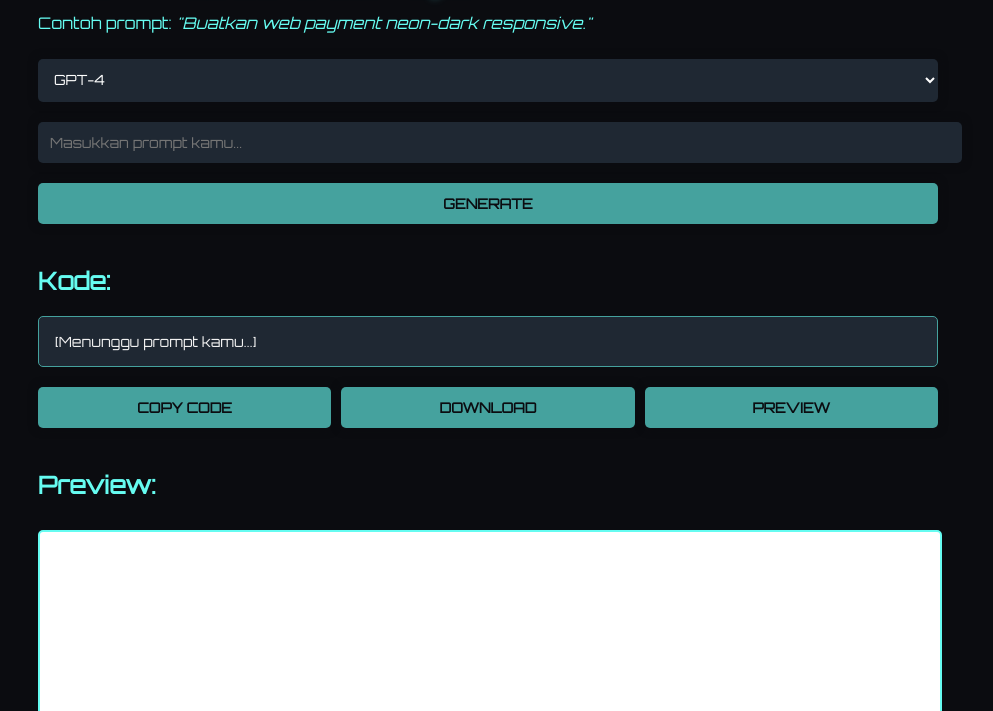
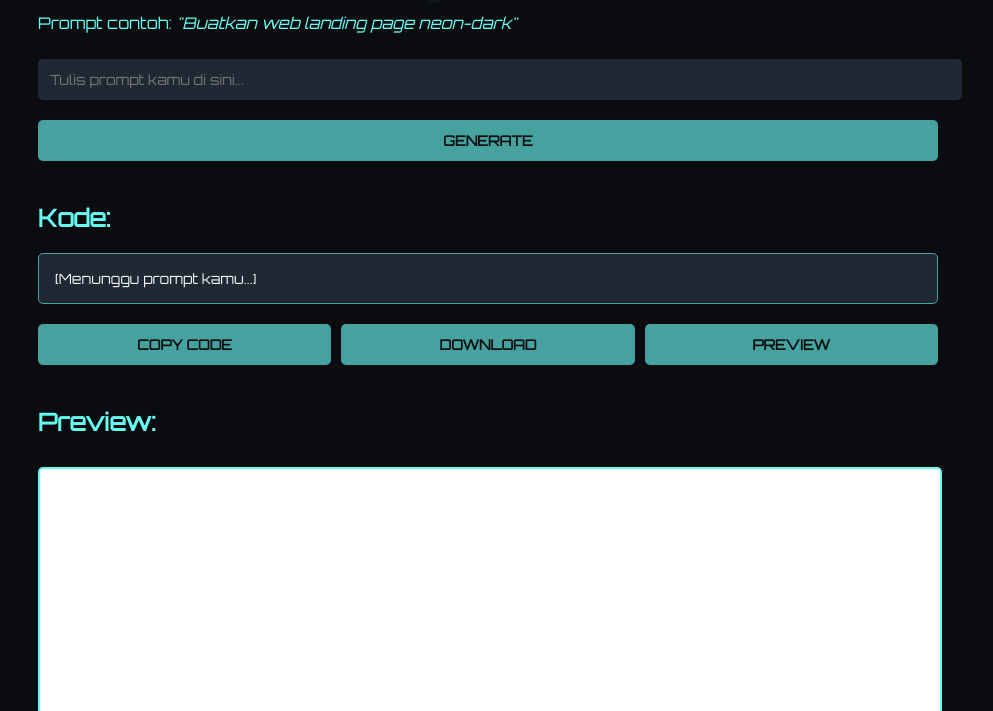
Before and after one commit to jamal51-cloud/webhtml, a plain HTML site: page index.html in a window 1280 px wide. Shown: the part 89-800 px from the top of the page, without its empty margins (152-1145 px from the left). Drawn offline with Linux system fonts and the light colour scheme.

Commit message:
Update index.html

```diff
--- a/index.html
+++ b/index.html
@@ -1,8 +1,8 @@
 <!DOCTYPE html>
-<html lang="en">
+<html lang="id">
 <head>
-  <meta charset="UTF-8" />
-  <title>MOD AI Web Builder</title>
+  <meta charset="UTF-8">
+  <title>MOD AI Web Generator (OpenAI)</title>
   <link href="https://fonts.googleapis.com/css2?family=Orbitron&display=swap" rel="stylesheet">
   <style>
     body {
@@ -19,7 +19,7 @@
       margin-bottom: 0.5rem;
       text-shadow: 0 0 10px #66fcf1;
     }
-    input, select, button, textarea {
+    input, button, textarea {
       width: 100%;
       padding: 12px;
       margin: 10px 0;
@@ -29,7 +29,6 @@
       font-family: 'Orbitron', monospace;
       font-size: 14px;
       border-radius: 5px;
-      box-shadow: 0 0 10px #0b0c10;
     }
     button {
       cursor: pointer;
@@ -37,7 +36,6 @@
       background: #45a29e;
       color: #0b0c10;
       text-transform: uppercase;
-      transition: 0.2s;
     }
     button:hover {
       background: #66fcf1;
@@ -69,15 +67,10 @@
 </head>
 <body>
   <h1>MOD AI Web Generator (OpenAI)</h1>
-  <p>Contoh prompt: <i>"Buatkan web payment neon-dark responsive."</i></p>
+  <p>Prompt contoh: <i>"Buatkan web landing page neon-dark"</i></p>
 
-  <select id="modelSelect">
-    <option value="gpt-4">GPT-4</option>
-    <option value="gpt-3.5-turbo">GPT-3.5 Turbo</option>
-  </select>
-
-  <input id="userInput" placeholder="Masukkan prompt kamu..." />
-  <button onclick="generateCode()">Generate</button>
+  <input id="userInput" placeholder="Tulis prompt kamu di sini..." />
+  <button onclick="generateCode()">GENERATE</button>
 
   <h2 style="margin-top:2rem;">Kode:</h2>
   <div id="codeOutput" class="code-output">[Menunggu prompt kamu...]</div>
@@ -92,11 +85,10 @@
   <iframe id="previewFrame"></iframe>
 
   <script>
-    const apiKey = "pk-pIWAlRroXTOAigkWdHcYvmlmgzEQXuoMWbVAaLAVZswSRbEB";
+    const OPENAI_API_KEY = "ISI_APIKEY_KAMU_DI_SINI";
 
     async function generateCode() {
       const prompt = document.getElementById("userInput").value.trim();
-      const model = document.getElementById("modelSelect").value;
       const output = document.getElementById("codeOutput");
 
       if (!prompt) return alert("❗ Masukkan prompt dulu!");
@@ -108,34 +100,32 @@
           method: "POST",
           headers: {
             "Content-Type": "application/json",
-            "Authorization": `Bearer ${apiKey}`
+            Authorization: `Bearer ${OPENAI_API_KEY}`
           },
           body: JSON.stringify({
-            model,
+            model: "gpt-4",
             messages: [
               {
                 role: "system",
-                content: "Kamu adalah AI pembuat website. Balas hanya dengan kode HTML lengkap yang valid, tanpa penjelasan."
+                content: "Kamu adalah AI pembuat website. Balas hanya dengan kode HTML lengkap, tanpa penjelasan apa pun."
               },
               {
                 role: "user",
                 content: prompt
               }
-            ],
-            temperature: 0.7
+            ]
           })
         });
 
         const data = await res.json();
+
         if (data.choices && data.choices[0]) {
           output.innerText = data.choices[0].message.content;
         } else {
-          output.innerText = "[❌ Gagal generate: Tidak ada balasan]";
-          console.error("Respon kosong:", data);
+          output.innerText = "[❌ Gagal generate: Tidak ada hasil dari API]";
         }
       } catch (err) {
-        output.innerText = "[❌ Gagal generate: " + err.message + "]";
-        console.error("ERROR:", err);
+        output.innerText = "[❌ Error: " + err.message + "]";
       }
     }
 
```
